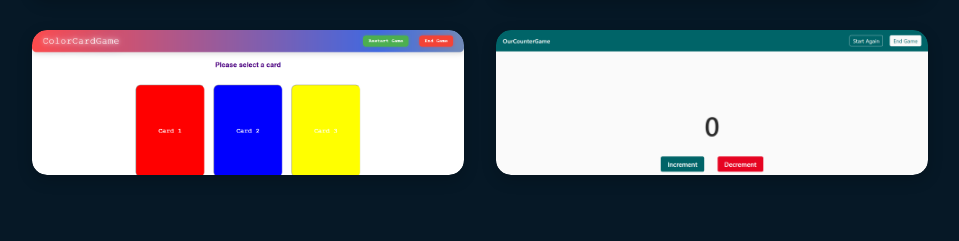
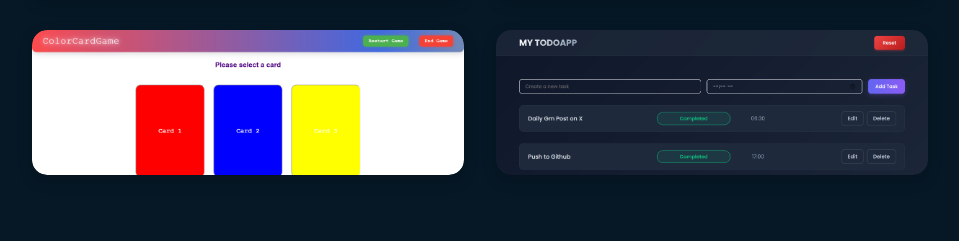
Before and after one commit to Jay-Bthedev/Jay-BtheDev, a React (Vite) app: page / in a window 1280 px wide. Shown: the part 2375-2616 px from the top of the page, without its empty margins (160-1119 px from the left). Built offline with nearby package versions, Linux system fonts and the light colour scheme.

Commit message:
feat: updated projects

```diff
--- a/src/components/Projects.jsx
+++ b/src/components/Projects.jsx
@@ -6,8 +6,9 @@ import swimImg from '../assets/swimming.png';
 import ecommerceImg from '../assets/Ecommerce.png';
 import pepsiImg from '../assets/pepsi.png';
 import gameImg from '../assets/colorgame.png';
-import game2Img from '../assets/countergame.png';
+import TodoImg from '../assets/Todo.png';
 import marketImg from '../assets/Market.png';
+
 const projectsData = [
   {
     id: 1,
@@ -47,10 +48,10 @@ const projectsData = [
   },
    {
     id: 6,
-    title: "Counter Game",
-    desc: "Interactive Game",
-    img: game2Img,
-    link: "https://jay-bthedev.github.io/Counter-Game/"
+    title: "My Todoapp",
+    desc: "Website for Tasks",
+    img: TodoImg,
+    link: "https://todoapp-ten-snowy.vercel.app/"
   }
 
 
```
Also changed, not shown: src/assets/Todo.png (added).
